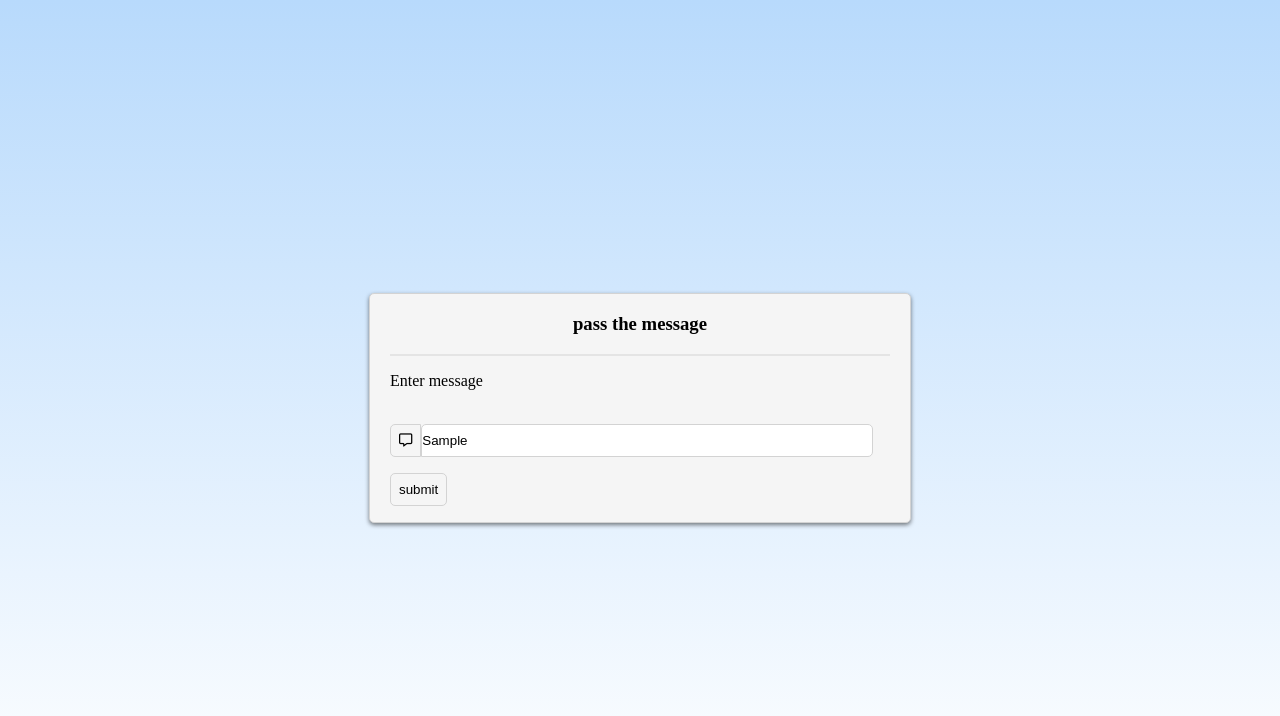
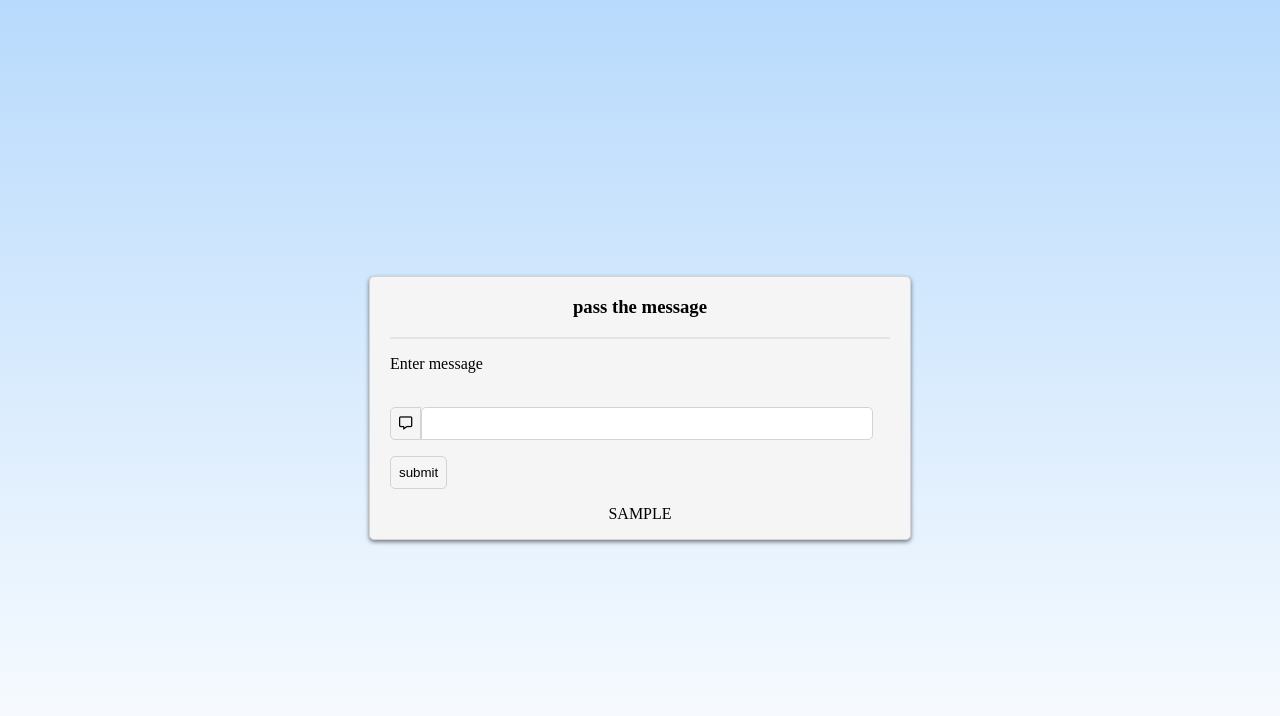
Before and after one commit to matynjr/JAVASCRIPT-PASS-THE-MESSAGE-APP, a plain HTML site: page index.html in a window 1280 px wide. Both pictures are taken after typing "Sample" into the empty fields and a click on the button "submit". Drawn offline with Linux system fonts and the light colour scheme.

Commit message:
added the js functionality

```diff
--- a/index.html
+++ b/index.html
@@ -15,7 +15,7 @@
             </p>
             <p><label for="message-input">Enter message</label></p>
             <br>
-            <button style="border-radius: 5px 0 0 5px;"><i class="fa-regular fa-message"></i></button><input type="text">
+            <button style="border-radius: 5px 0 0 5px;"><i class="fa-regular fa-message"></i></button><input id="message-input" type="text">
             <p>
                 <button onclick="getMessage()">submit</button>
             </p>
--- a/script.js
+++ b/script.js
@@ -0,0 +1,11 @@
+const messageInput = document.getElementById("message-input");
+
+messageInput.addEventListener("keydown", function(event){
+    if(event.key == "Enter")
+    getMessage();
+})
+
+function getMessage(){
+    document.getElementById("message-output").innerHTML = messageInput.value;
+    messageInput.value ="";
+}
```
